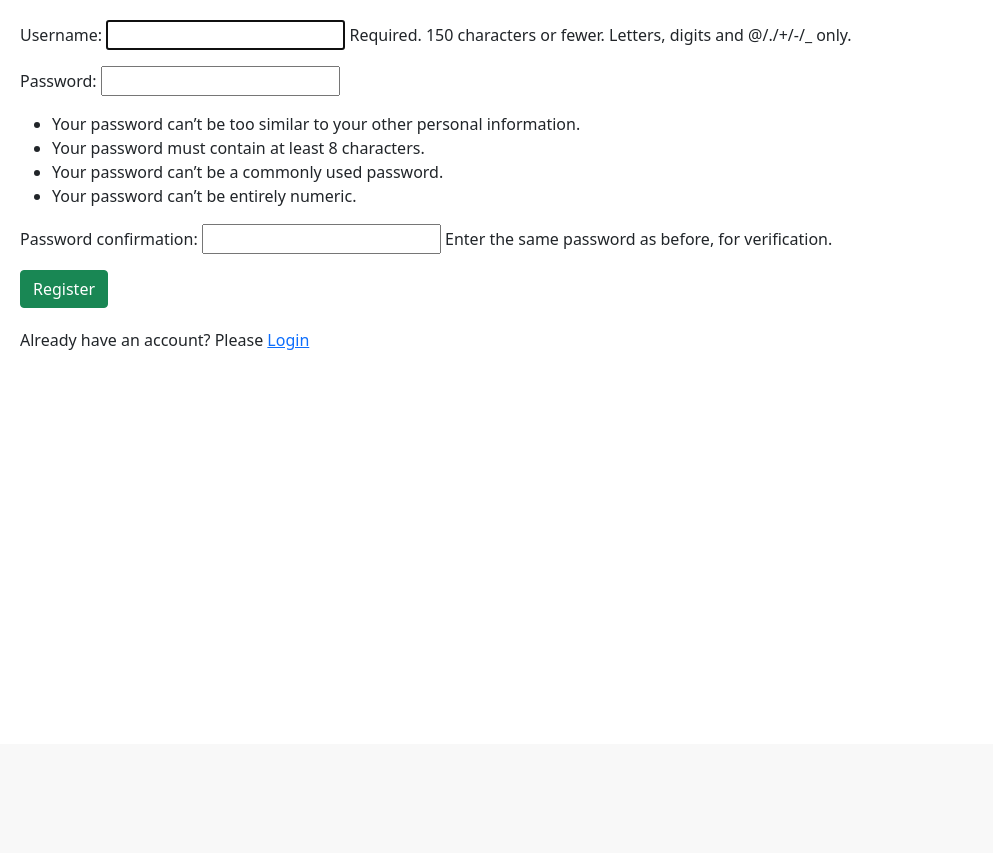
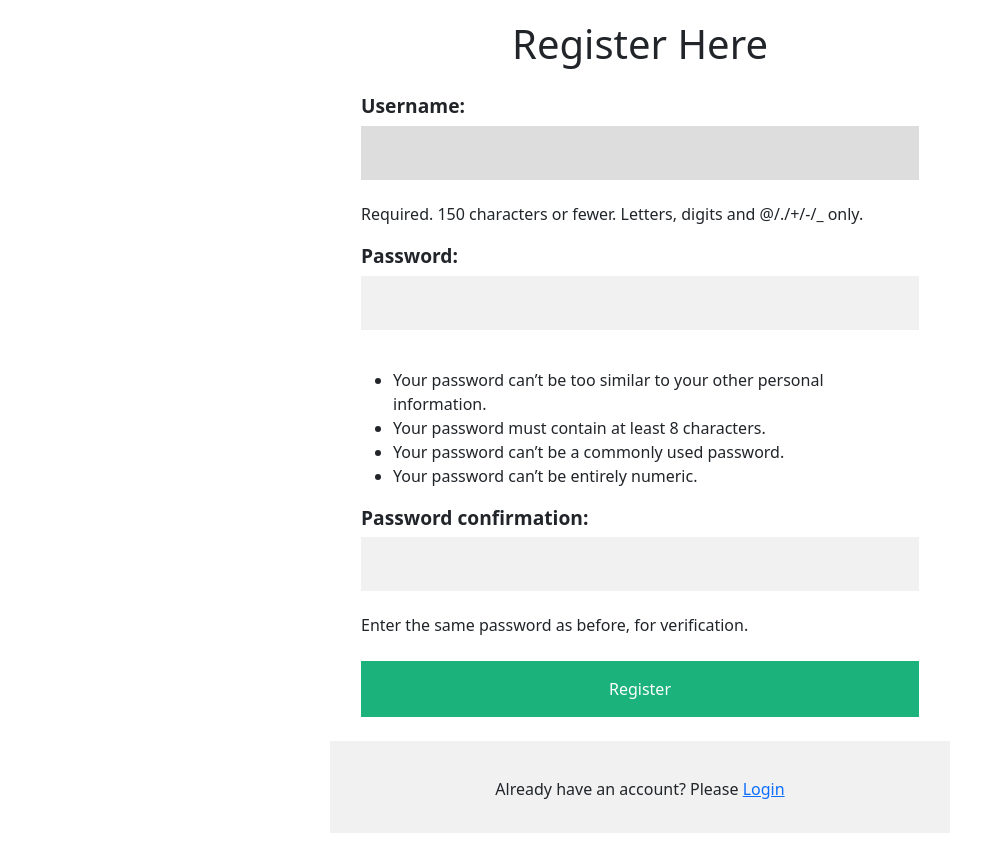
Before and after one commit to LakhiCharanMahato/Imagify, a Django app: page /register/ in a window 1280 px wide. Shown: the part 56-909 px from the top of the page, without its empty margins (0-993 px from the left). Before the commit the page ends 406 px from the top, so only its background shows below. Run offline with Django 3.2, Linux system fonts and the light colour scheme.

Commit message:
added separate css class

```diff
--- a/Imagify/settings.py
+++ b/Imagify/settings.py
@@ -128,3 +128,6 @@ STATIC_URL = '/static/'
 # https://docs.djangoproject.com/en/3.2/ref/settings/#default-auto-field
 
 DEFAULT_AUTO_FIELD = 'django.db.models.BigAutoField'
+STATICFILES_DIRS = [
+    BASE_DIR / 'static'
+]
--- a/accounts/forms.py
+++ b/accounts/forms.py
@@ -6,5 +6,5 @@ class CustomUserCreationForm(UserCreationForm):
         # password2=self.cleaned_data.get("password2")
         contains_digit=any(map(str.isdigit,password1))
         if not contains_digit:
-            raise forms.ValidationError("Password must contain digit")
+            self.add_error("password2","Password must contain digit")
         return password1
--- /dev/null
+++ b/static/css/accounts/register.css
@@ -0,0 +1,68 @@
+
+    * {box-sizing: border-box}
+
+    h1{
+        text-align: center;
+    }
+
+    label{
+        font-weight: bold;
+        font-size:larger;
+    }
+
+    .excess{
+        padding: 20px;
+    }
+
+    /* Add padding to containers */
+    .container {
+      padding: 16px;
+    }
+
+    /* Full-width input fields */
+    input[type=text], input[type=password] {
+      width: 100%;
+      padding: 15px;
+      margin: 5px 0 22px 0;
+      display: inline-block;
+      border: none;
+      background: #f1f1f1;
+    }
+
+    input[type=text]:focus, input[type=password]:focus {
+      background-color: #ddd;
+      outline: none;
+    }
+
+    /* Overwrite default styles of hr */
+    hr {
+      border: 1px solid #f1f1f1;
+      margin-bottom: 25px;
+    }
+
+    /* Set a style for the submit/register button */
+    .registerbtn {
+      background-color: #04AA6D;
+      color: white;
+      padding: 16px 20px;
+      margin: 8px 0;
+      border: none;
+      cursor: pointer;
+      width: 100%;
+      opacity: 0.9;
+    }
+
+    .registerbtn:hover {
+      opacity:1;
+    }
+
+    /* Add a blue text color to links */
+    a {
+      color: dodgerblue;
+    }
+
+    /* Set a grey background color and center the text of the "sign in" section */
+    .signin {
+      background-color: #f1f1f1;
+      text-align: center;
+    }
--- a/templates/accounts/register.html
+++ b/templates/accounts/register.html
@@ -1,12 +1,23 @@
 {% extends "base.html" %}
 
+{% load static %}
+{% block css %}
+<link rel="stylesheet" type="text/css" href="{% static 'css/accounts/register.css' %}" />
+{% endblock css %}
+
+
 {% block content %}
-    <div >
-        <form method="POST">
+    <div class="excess">
+        <h1>Register Here</h1>
+        <div class="container">
+            <form method="POST" class="w-50 mx-auto">
             {% csrf_token %}
             {{ form.as_p }}
-            <button type="submit" class="btn btn-success">Register</button>
-        </form>
+            <button type="submit" class="registerbtn">Register</button>
+            </form>
+        </div>
+        <div class="container signin w-50">
         <p style="margin-top: 20px;"">Already have an account? Please <a href="/login">Login</a> </p>
+        </div>
     </div>
 {% endblock content %}
--- a/templates/base.html
+++ b/templates/base.html
@@ -1,6 +1,9 @@
 <!DOCTYPE html>
 <html>
     <head>
+      {% load static %}
+        {% block css %}
+        {% endblock css %}
         <meta charset="utf-8">
         <meta name="viewport" content="width=device-width, initial-scale=1">
         <link href="https://cdn.jsdelivr.net/npm/bootstrap@5.1.3/dist/css/bootstrap.min.css" rel="stylesheet" integrity="sha384-1BmE4kWBq78iYhFldvKuhfTAU6auU8tT94WrHftjDbrCEXSU1oBoqyl2QvZ6jIW3" crossorigin="anonymous">
@@ -25,10 +28,10 @@
               </div>
             </div>
           </nav>
-        <div style="margin: 20px;">
+        <!-- <div style="margin: 20px;"> -->
         {% block content %}
         {% endblock content %}
-        </div>
+        <!-- </div> -->
         <script src="https://cdn.jsdelivr.net/npm/bootstrap@5.1.3/dist/js/bootstrap.bundle.min.js" integrity="sha384-ka7Sk0Gln4gmtz2MlQnikT1wXgYsOg+OMhuP+IlRH9sENBO0LRn5q+8nbTov4+1p" crossorigin="anonymous"></script>
     </body>
 </html>
```
Also changed, not shown: static/css/accounts/login.css (added, +68 -0 lines), static/css/accounts/logout.css (added, +25 -0 lines), templates/accounts/login.html (+17 -7 lines), templates/accounts/logout.html (+12 -3 lines).
